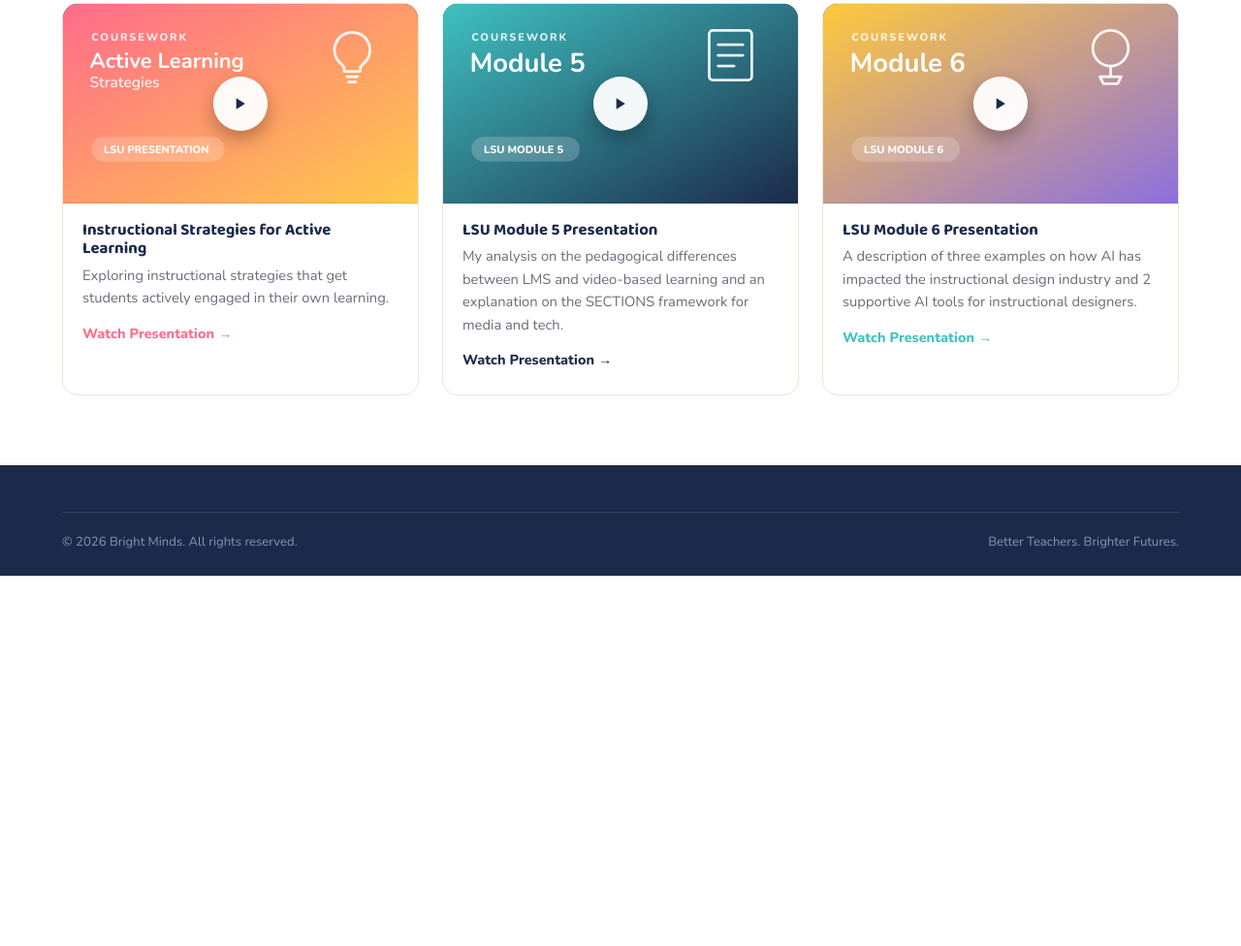
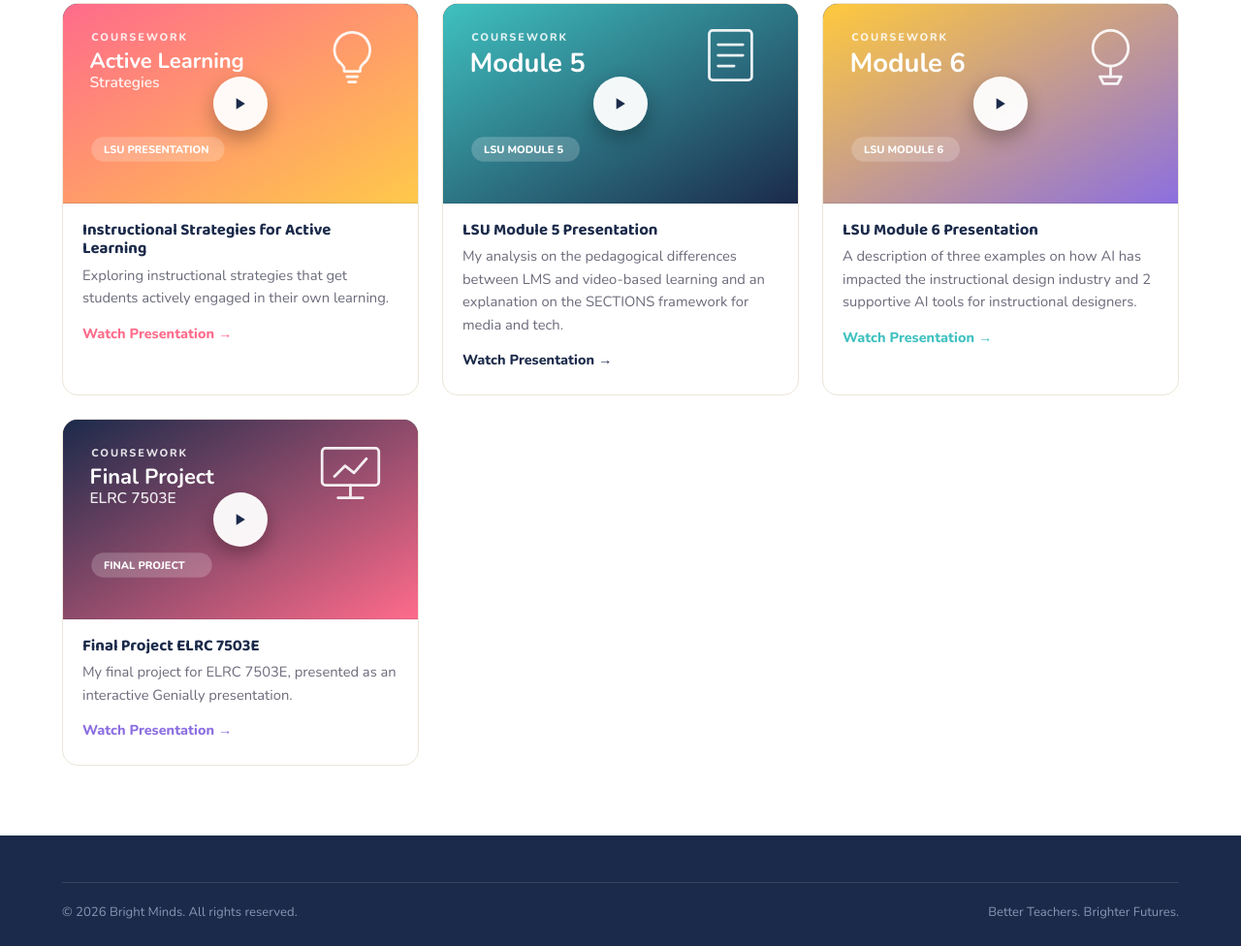
Before and after one commit to Cathryn013/cathryn-portfolio, a plain HTML site: page about.html in a window 1280 px wide. Shown: the part 1036-2012 px from the top of the page at 97% size. Before the commit the page ends 1630 px from the top, so only its background shows below. Drawn offline with nearby package versions, Linux system fonts and the light colour scheme.

Commit message:
Add files via upload

```diff
--- a/about.html
+++ b/about.html
@@ -263,6 +263,43 @@
           <button class="card-link teal presentation-watch-btn" type="button" tabindex="-1">Watch Presentation &rarr;</button>
         </div>
       </div>
+
+      <div class="card presentation-card"
+           data-embed-src="https://view.genially.com/6ac512c53b628678ed1efbd8"
+           data-credit-href="https://view.genially.com/6ac512c53b628678ed1efbd8"
+           data-credit-text="Final Project ELRC 7503E"
+           tabindex="0" role="button" aria-label="Watch: Final Project ELRC 7503E">
+        <div class="card-thumb video-thumb">
+          <svg class="cover-art" viewBox="0 0 400 225" xmlns="http://www.w3.org/2000/svg" role="img" aria-hidden="true">
+            <defs>
+              <linearGradient id="cov7" x1="0" y1="0" x2="1" y2="1">
+                <stop offset="0%" stop-color="#1B2A4A"/>
+                <stop offset="100%" stop-color="#FF6B8B"/>
+              </linearGradient>
+            </defs>
+            <rect width="400" height="225" fill="url(#cov7)"/>
+            <g transform="translate(290,28)" fill="none" stroke="#FFFFFF" stroke-width="3" stroke-linecap="round" stroke-linejoin="round" opacity="0.9">
+              <rect x="2" y="4" width="64" height="42" rx="4"/>
+              <line x1="34" y1="46" x2="34" y2="58"/>
+              <line x1="20" y1="60" x2="48" y2="60"/>
+              <path d="M16 36 L28 24 L38 32 L52 16"/>
+            </g>
+            <text x="32" y="42" font-family="Nunito, sans-serif" font-weight="800" font-size="12" letter-spacing="2" fill="#FFFFFF" opacity="0.85">COURSEWORK</text>
+            <text x="30" y="72" font-family="Baloo 2, cursive" font-weight="700" font-size="24" fill="#FFFFFF">Final Project</text>
+            <text x="30" y="94" font-family="Baloo 2, cursive" font-weight="600" font-size="17" fill="#FFFFFF" opacity="0.9">ELRC 7503E</text>
+            <rect x="32" y="150" width="136" height="28" rx="14" fill="rgba(255,255,255,0.2)"/>
+            <text x="46" y="168" font-family="Nunito, sans-serif" font-weight="800" font-size="12" fill="#FFFFFF">FINAL PROJECT</text>
+          </svg>
+          <button class="thumb-play-btn" type="button" tabindex="-1" aria-hidden="true">
+            <svg width="20" height="20" viewBox="0 0 24 24" fill="#1B2A4A"><path d="M8 5v14l11-7z"/></svg>
+          </button>
+        </div>
+        <div class="card-body">
+          <h3>Final Project ELRC 7503E</h3>
+          <p>My final project for ELRC 7503E, presented as an interactive Genially presentation.</p>
+          <button class="card-link purple presentation-watch-btn" type="button" tabindex="-1">Watch Presentation &rarr;</button>
+        </div>
+      </div>
     </div>
   </div>
 </section>
```
